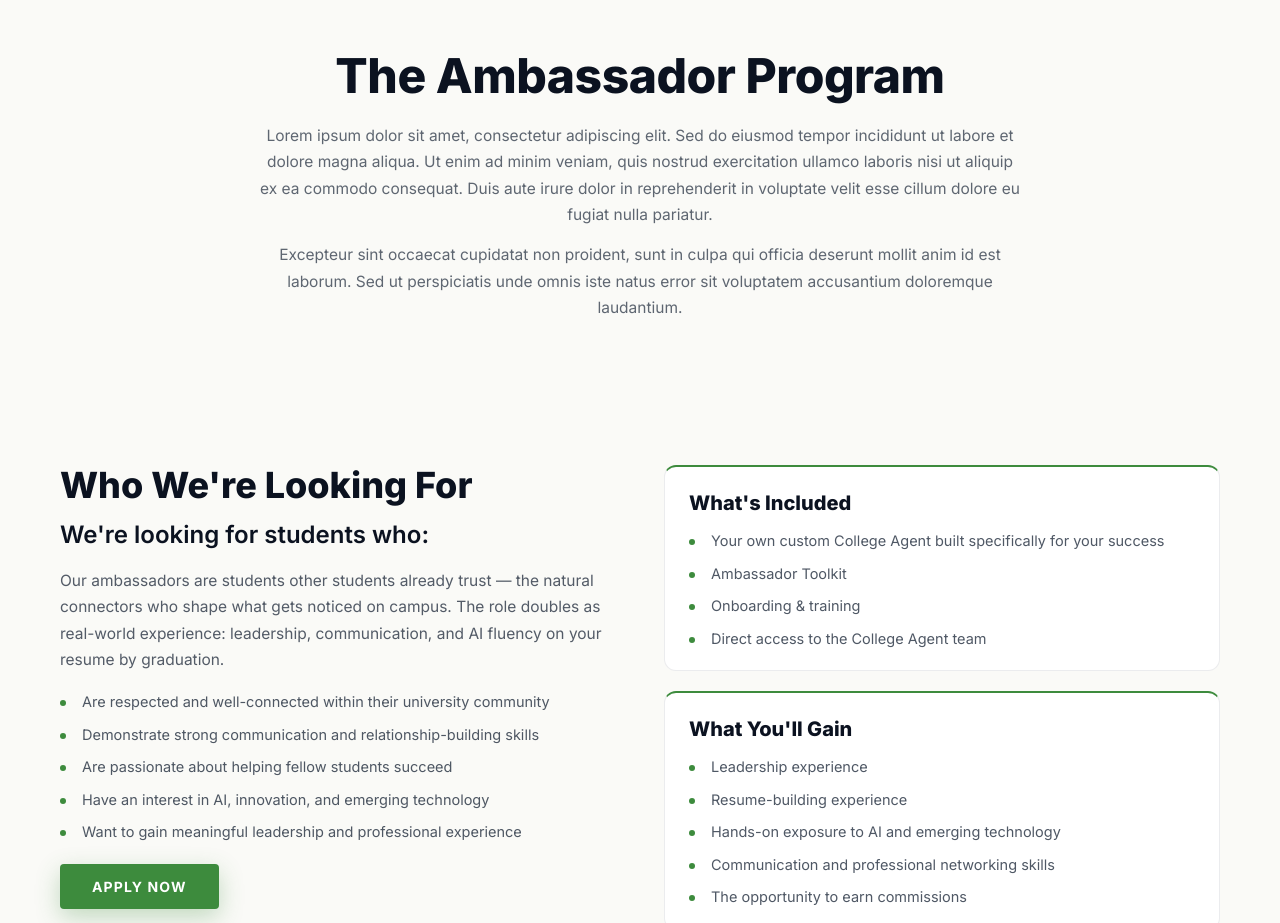
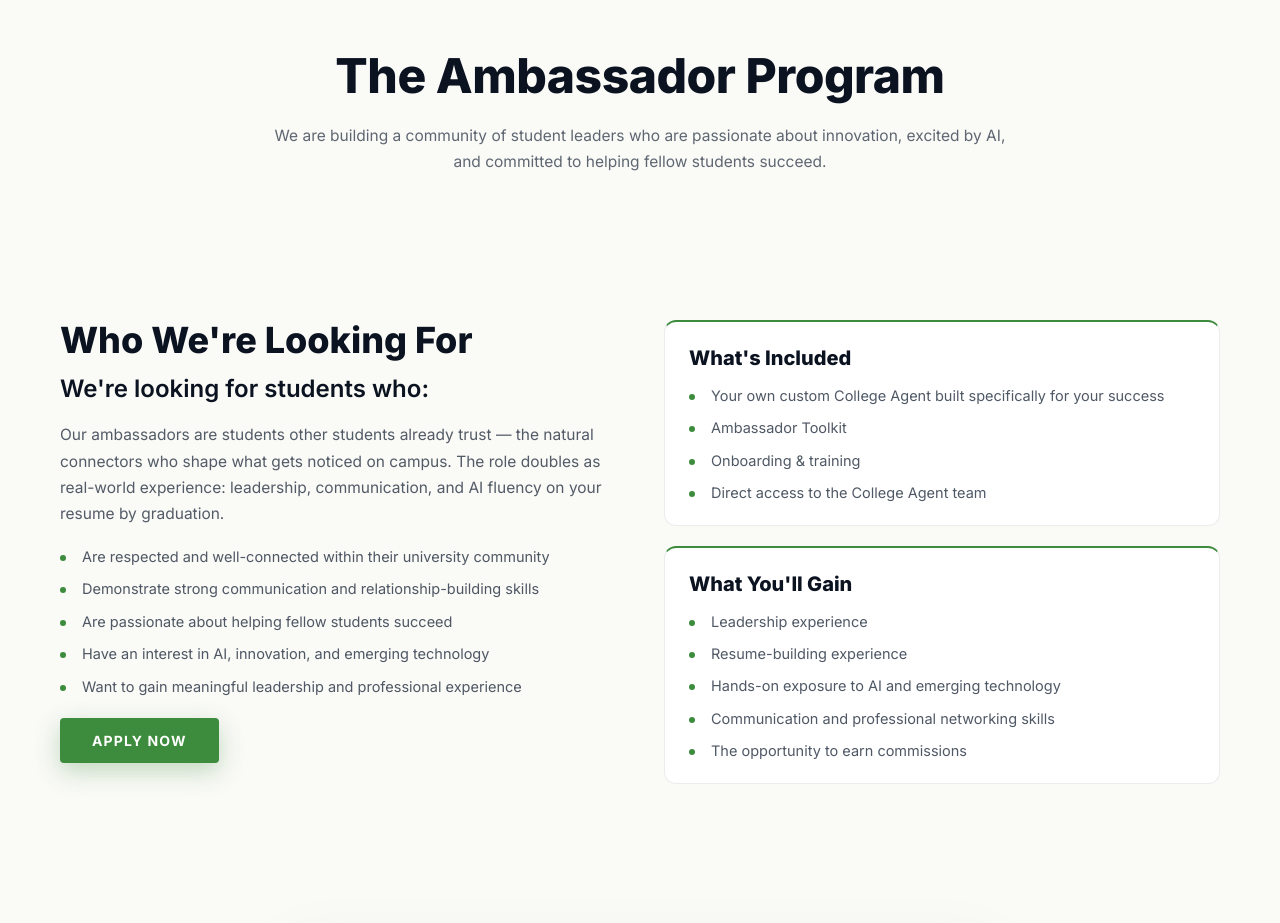
Before and after one commit to doralevich/the-college-agent, a Next.js app: page /ambassador in a window 1280 px wide. Shown: the part 1900-2823 px from the top of the page. Built offline with nearby package versions, Linux system fonts and the light colour scheme; no server answers.

Commit message:
Ambassador: replace Program-banner Lorem Ipsum with real copy
Single-sentence mission line under "The Ambassador Program" banner.

Co-Authored-By: Claude Opus 4.7 <noreply@anthropic.com>
Claude-Session: https://claude.ai/code/session_01EeJonGPzQwBGhyikMfeq6D

```diff
--- a/app/ambassador/page.tsx
+++ b/app/ambassador/page.tsx
@@ -148,16 +148,8 @@ export default function AmbassadorPage() {
             <div className="program-banner">
               <h2 className="program-banner-title">The Ambassador Program</h2>
               <p>
-                Lorem ipsum dolor sit amet, consectetur adipiscing elit. Sed do eiusmod tempor
-                incididunt ut labore et dolore magna aliqua. Ut enim ad minim veniam, quis nostrud
-                exercitation ullamco laboris nisi ut aliquip ex ea commodo consequat. Duis aute
-                irure dolor in reprehenderit in voluptate velit esse cillum dolore eu fugiat nulla
-                pariatur.
-              </p>
-              <p>
-                Excepteur sint occaecat cupidatat non proident, sunt in culpa qui officia deserunt
-                mollit anim id est laborum. Sed ut perspiciatis unde omnis iste natus error sit
-                voluptatem accusantium doloremque laudantium.
+                We are building a community of student leaders who are passionate about innovation,
+                excited by AI, and committed to helping fellow students succeed.
               </p>
             </div>
           </div>
```
